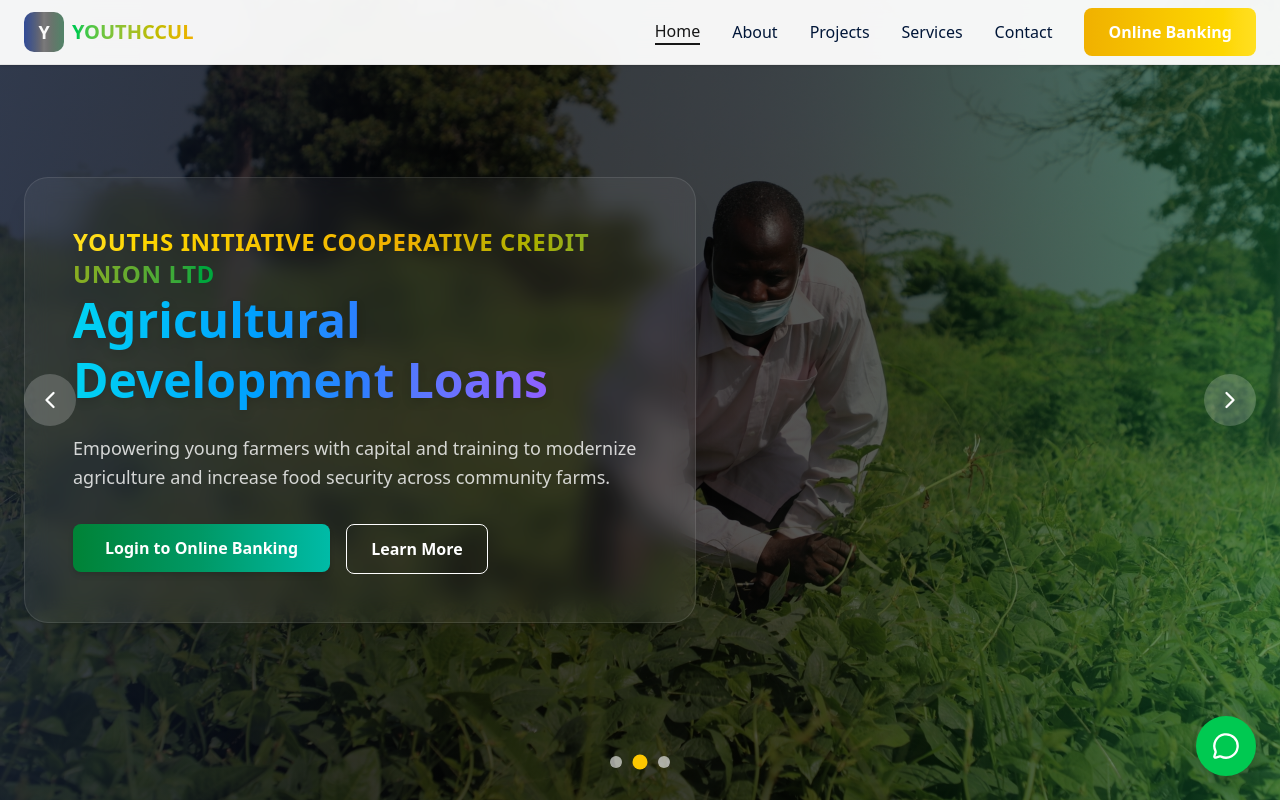
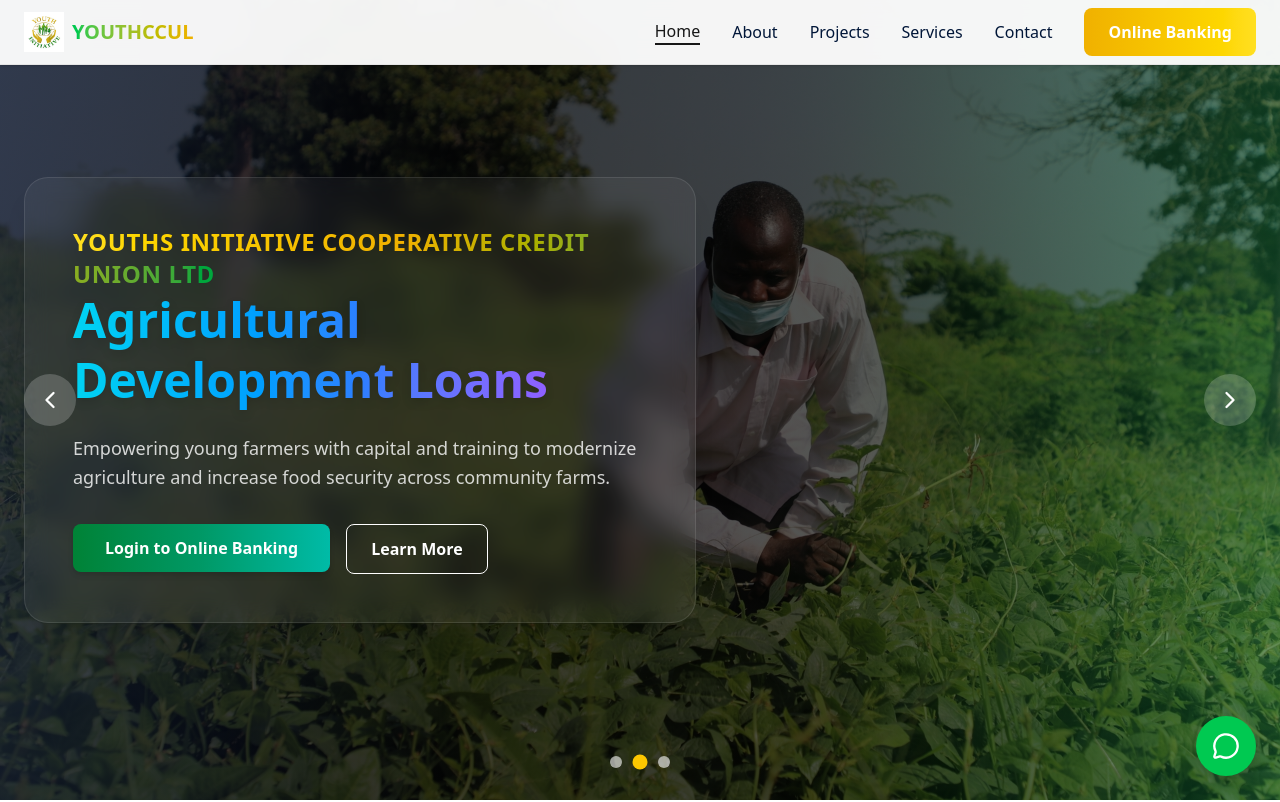
Before and after one commit to softguest/youthccul, a Next.js app: page / in a window 1280 px wide. Shown: the top 802 px of the page. Built offline with nearby package versions, Linux system fonts and the light colour scheme.

Commit message:
impliment new logo

```diff
--- a/components/Navigation.tsx
+++ b/components/Navigation.tsx
@@ -26,7 +26,8 @@ const Navigation = () => {
           {/* Logo */}
           <Link href ="/" className="flex items-center space-x-2">
             <div className="w-10 h-10 bg-gradient-to-r from-blue-900/90 via-black/50 to-green-900/70 rounded-lg flex items-center justify-center">
-              <span className="text-primary-foreground font-bold text-lg">Y</span>
+              {/* <span className="text-primary-foreground font-bold text-lg">Y</span> */}
+              <img src="/img/logo.jpeg" alt="logo" width={50} height={50}/>
             </div>
             <div className="hidden sm:block">
               <span className="text-xl font-bold bg-gradient-to-r from-green-500 to-yellow-500 bg-clip-text text-transparent">
```
Also changed, not shown: public/img/logo.jpeg (added).
